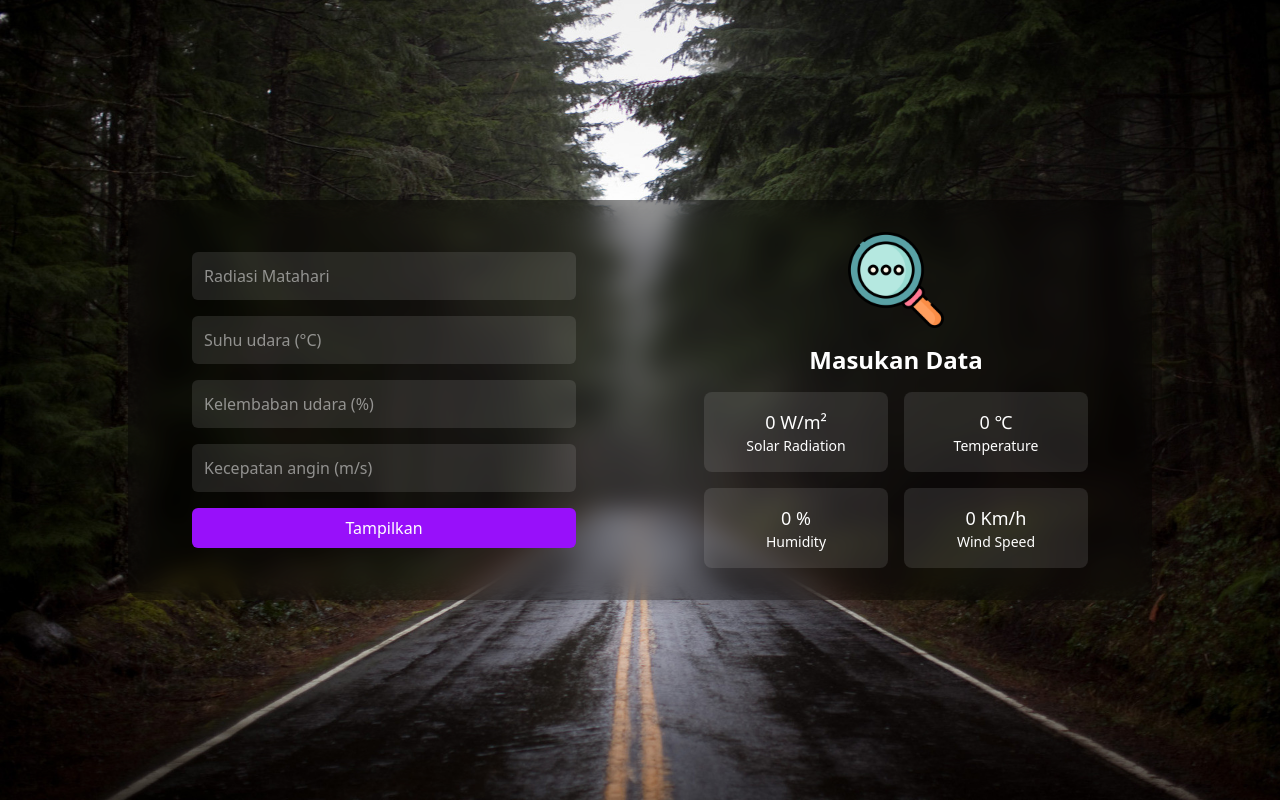
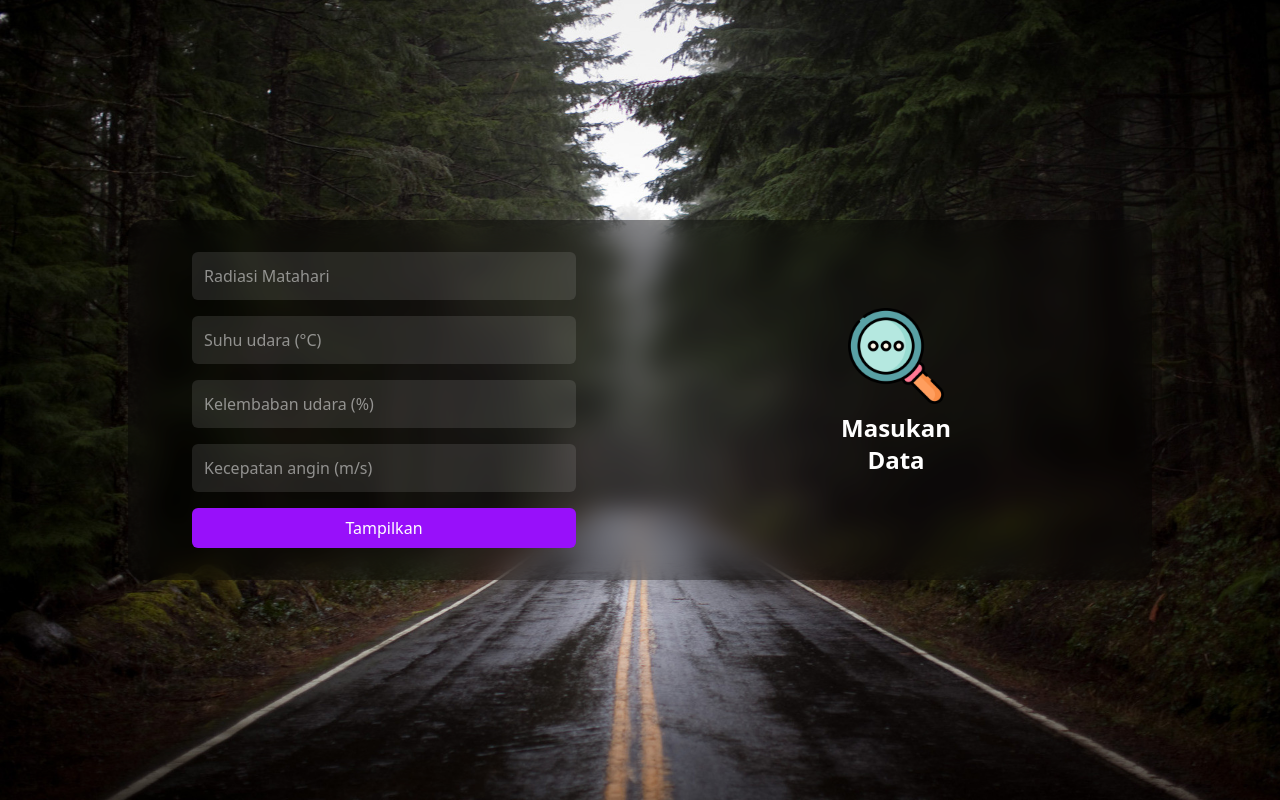
Before and after one commit to Lanang38/Xgboost-mining, a React (Vite) app in the folder Frontend/FE/: page / in a window 1280 px wide. Built offline with nearby package versions, Linux system fonts and the light colour scheme.

Commit message:
Update : Perbaikan sudah semua. Tinggal penyesuaian Kata

```diff
--- a/Frontend/FE/src/App.jsx
+++ b/Frontend/FE/src/App.jsx
@@ -3,45 +3,43 @@ import WeatherCard from "./components/WeatherCard";
 
 function App() {
   const [formData, setFormData] = useState({
-    radiation: "",
-    temperature: "",
-    humidity: "",
-    windSpeed: "",
+    radiation: "", temperature: "", humidity: "", windSpeed: ""
   });
-
-  const [displayData, setDisplayData] = useState({
-    radiation: "",
-    temperature: "",
-    humidity: "",
-    windSpeed: "",
-  });
-  const [imagePreview, setImagePreview] = useState(null);
+  const [displayData, setDisplayData] = useState(null);
+  const [predictionResult, setPredictionResult] = useState(null);
 
   const handleChange = (e) => {
     const { name, value } = e.target;
-    setFormData((prev) => ({ ...prev, [name]: value }));
+    setFormData(prev => ({ ...prev, [name]: value }));
+  };
+
+  const fetchPrediction = async (dataToSend) => {
+    try {
+      const res = await fetch("http://localhost:5000/predict", {
+        method: "POST",
+        headers: { "Content-Type": "application/json" },
+        body: JSON.stringify(dataToSend),
+      });
+
+      const json = await res.json();
+      if (!res.ok) {
+        console.warn("BE error:", json.error);
+        setPredictionResult(null);      // fallback ke "Masukan Data"
+      } else {
+        setPredictionResult(json.prediction ? "Hujan" : "Cerah");
+      }
+    } catch (err) {
+      console.warn("Fetch error:", err);
+      setPredictionResult(null);        // fallback
+    }
   };
 
   const handleSubmit = (e) => {
     e.preventDefault();
-    setDisplayData(formData);
-    setFormData({
-      radiation: "",
-      temperature: "",
-      humidity: "",
-      windSpeed: "",
+    fetchPrediction(formData).then(() => {
+      setDisplayData(formData);
+      setFormData({ radiation: "", temperature: "", humidity: "", windSpeed: "" });
     });
-  };
-
-  const handleFileChange = (e) => {
-    const file = e.target.files[0];
-    if (file) {
-      const reader = new FileReader();
-      reader.onloadend = () => {
-        setImagePreview(reader.result);
-      };
-      reader.readAsDataURL(file);
-    }
   };
 
   return (
@@ -54,8 +52,7 @@ function App() {
         display={displayData}
         onChange={handleChange}
         onSubmit={handleSubmit}
-        imagePreview={imagePreview}
-        onFileChange={handleFileChange}
+        predictionResult={predictionResult}
       />
     </div>
   );
--- a/Frontend/FE/src/components/InputForm.jsx
+++ b/Frontend/FE/src/components/InputForm.jsx
@@ -8,6 +8,7 @@ const InputForm = ({ data, onChange, onSubmit }) => {
         onChange={onChange}
         placeholder="Radiasi Matahari"
         className="bg-white/10 text-white p-3 rounded-md outline-none"
+        required
       />
       <input
         type="number"
@@ -16,6 +17,7 @@ const InputForm = ({ data, onChange, onSubmit }) => {
         onChange={onChange}
         placeholder="Suhu udara (°C)"
         className="bg-white/10 text-white p-3 rounded-md outline-none"
+        required
       />
       <input
         type="number"
@@ -24,6 +26,7 @@ const InputForm = ({ data, onChange, onSubmit }) => {
         onChange={onChange}
         placeholder="Kelembaban udara (%)"
         className="bg-white/10 text-white p-3 rounded-md outline-none"
+        required
       />
       <input
         type="number"
@@ -32,10 +35,11 @@ const InputForm = ({ data, onChange, onSubmit }) => {
         onChange={onChange}
         placeholder="Kecepatan angin (m/s)"
         className="bg-white/10 text-white p-3 rounded-md outline-none"
+        required
       />
       <button
         type="submit"
-        className=" hover:bg-purple-700 transition-colors bg-purple-600 text-white py-2 rounded-md"
+        className="bg-purple-600 hover:bg-purple-700 transition-colors text-white py-2 rounded-md"
       >
         Tampilkan
       </button>
--- a/Frontend/FE/src/components/OutputDisplay.jsx
+++ b/Frontend/FE/src/components/OutputDisplay.jsx
@@ -1,4 +1,4 @@
-import { motion, useMotionValue, useTransform, animate } from "framer-motion";
+import { motion, animate, useMotionValue } from "framer-motion";
 import { useEffect, useState } from "react";
 
 const AnimatedNumber = ({ value, suffix = "" }) => {
@@ -23,26 +23,10 @@ const AnimatedNumber = ({ value, suffix = "" }) => {
 
 const OutputDisplay = ({ data }) => {
   const items = [
-    {
-      label: "Solar Radiation",
-      value: parseFloat(data.radiation || 0),
-      suffix: "W/m²",
-    },
-    {
-      label: "Temperature",
-      value: parseFloat(data.temperature || 0),
-      suffix: "℃",
-    },
-    {
-      label: "Humidity",
-      value: parseFloat(data.humidity || 0),
-      suffix: "%",
-    },
-    {
-      label: "Wind Speed",
-      value: parseFloat(data.windSpeed || 0),
-      suffix: "Km/h",
-    },
+    { label: "Solar Radiation", value: +data.radiation || 0, suffix: "W/m²" },
+    { label: "Temperature", value: +data.temperature || 0, suffix: "℃" },
+    { label: "Humidity", value: +data.humidity || 0, suffix: "%" },
+    { label: "Wind Speed", value: +data.windSpeed || 0, suffix: "Km/h" },
   ];
 
   return (
--- a/Frontend/FE/src/components/WeatherCard.jsx
+++ b/Frontend/FE/src/components/WeatherCard.jsx
@@ -7,52 +7,69 @@ const WeatherCard = ({
   display,
   onChange,
   onSubmit,
-  imagePreview,
-  onFileChange,
+  predictionResult,
 }) => {
+  // Judul default
+  const title = predictionResult ?? "Masukan Data";
+
+  // Tentukan icon berdasarkan prediksi
+  let iconSrc = "/img/search.png";
+  if (predictionResult === "Hujan") iconSrc = "/img/rain.png";
+  else if (predictionResult === "Cerah") iconSrc = "/img/clouds.png";
+
   return (
-    <div className="w-full max-w-5xl flex bg-black/40 rounded-2xl backdrop-blur-md shadow-xl">
-      {/* Form Panel with motion */}
+    <div className="w-full max-w-5xl flex bg-black/40 rounded-2xl backdrop-blur-md shadow-xl overflow-hidden">
+      {/* Form Panel */}
       <motion.div
         className="flex-1 p-8 text-white flex justify-center items-center"
-        initial={{ opacity: 0, x: -20 }}
-        animate={{ opacity: 1, x: 0 }}
-        exit={{ opacity: 0, x: -20 }}
-        transition={{ duration: 0.6 }} // Slower animation
+        initial={{ opacity: 0 }}
+        animate={{ opacity: 1 }}
+        exit={{ opacity: 0 }}
+        transition={{ duration: 0.5 }}
       >
         <div className="w-full max-w-sm">
-          <InputForm
-            data={data}
-            onChange={onChange}
-            onSubmit={onSubmit}
-            onFileChange={onFileChange}
-          />
+          <InputForm data={data} onChange={onChange} onSubmit={onSubmit} />
         </div>
       </motion.div>
 
-      {/* Image Panel with motion */}
+      {/* Display Panel */}
       <motion.div
         className="flex-1 p-8 text-white flex flex-col items-center justify-center text-center"
-        initial={{ opacity: 0, y: 20 }}
-        animate={{ opacity: 1, y: 0 }}
-        exit={{ opacity: 0, y: 20 }}
-        transition={{ duration: 0.6 }} // Slower animation
+        initial={{ opacity: 0 }}
+        animate={{ opacity: 1 }}
+        exit={{ opacity: 0 }}
+        transition={{ duration: 0.5 }}
       >
-        <img
-          src={imagePreview || "/img/search.png"}
-          alt="Icon"
-          className="w-24 h-24 mb-4 object-contain"
-        />
-        <h2 className="text-2xl font-bold mb-4">Masukan Data</h2>
+        {/* Container tetap ukuran tetap */}
+        <div className="relative w-32 h-40 mb-4">
+          <AnimatePresence mode="wait">
+            <motion.div
+              key={title}
+              className="absolute inset-0 flex flex-col items-center justify-center"
+              initial={{ opacity: 0 }}
+              animate={{ opacity: 1 }}
+              exit={{ opacity: 0 }}
+              transition={{ duration: 0.5 }}
+            >
+              <img
+                src={iconSrc}
+                alt={title}
+                className="w-24 h-24 object-contain"
+              />
+              <h2 className="text-2xl font-bold mt-2">{title}</h2>
+            </motion.div>
+          </AnimatePresence>
+        </div>
 
+        {/* Output Data */}
         <AnimatePresence>
           {display && (
             <motion.div
               key="output"
-              initial={{ opacity: 0, y: 20 }}
-              animate={{ opacity: 1, y: 0 }}
-              exit={{ opacity: 0, y: 20 }}
-              transition={{ duration: 0.6 }} // Slower animation
+              initial={{ opacity: 0 }}
+              animate={{ opacity: 1 }}
+              exit={{ opacity: 0 }}
+              transition={{ duration: 0.5 }}
               className="w-full max-w-sm"
             >
               <OutputDisplay data={display} />
```
Also changed, not shown: 1 other file (tests, documents, lock files or other folders).
